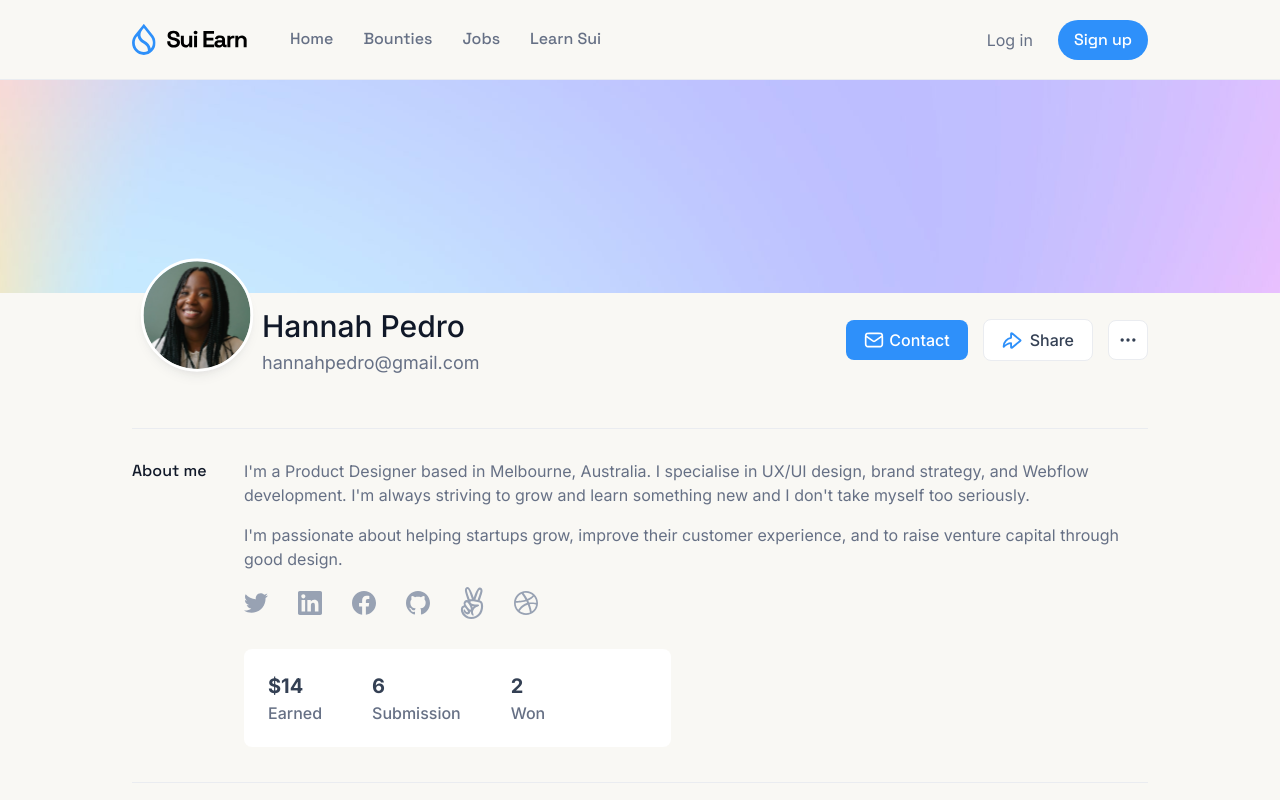
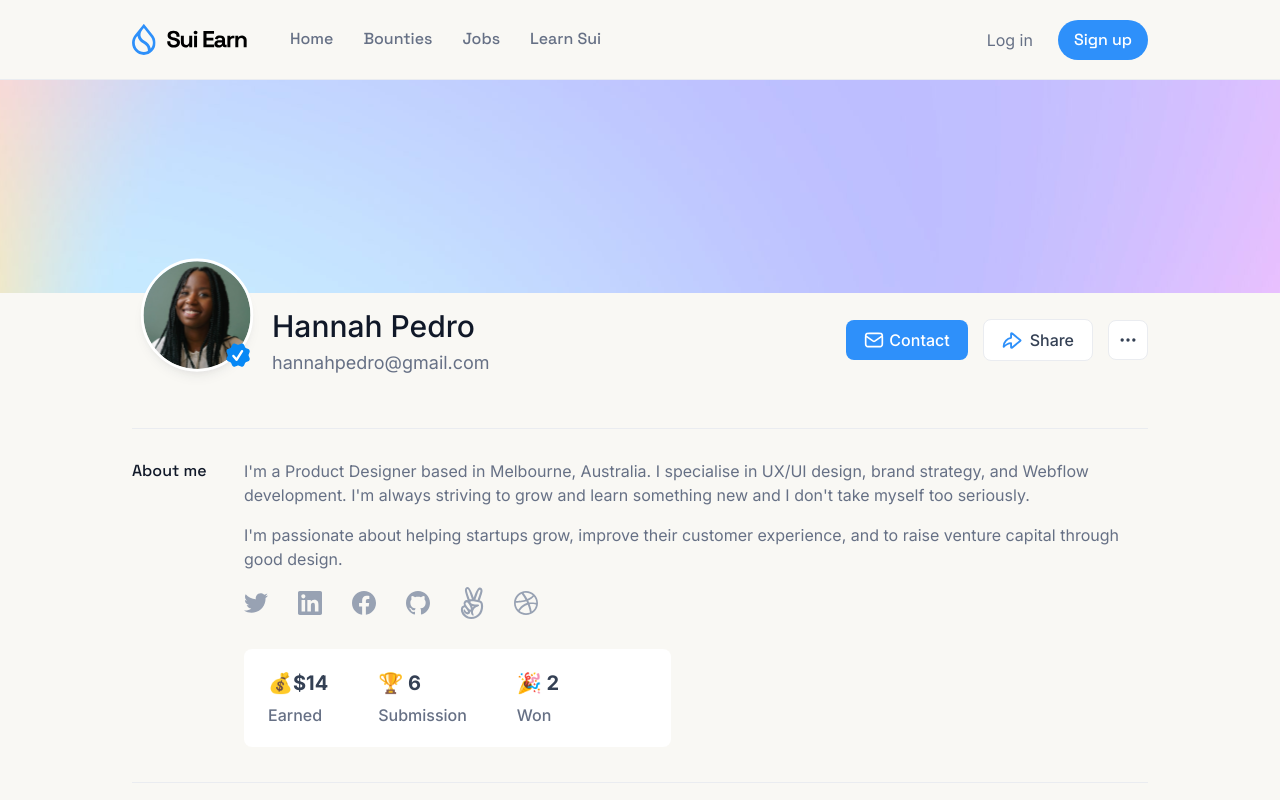
Before and after one commit to suiearn/sui-frontend, a Next.js app: page /profile in a window 1280 px wide. Shown: the top 800 px of the page. Built offline with nearby package versions, Linux system fonts and the light colour scheme.

Commit message:
profile page fixes

```diff
--- a/app/profile/page.module.scss
+++ b/app/profile/page.module.scss
@@ -1,6 +1,13 @@
 $font: "Inter", serif;
 .profile_image {
   margin-top: -35px;
+  position: relative;
+
+  .check{
+    position: absolute;
+    right: 10.89px;
+    bottom: 20px;
+  }
 }
 .profile_info_container {
   //   margin-bottom: 30px;
@@ -12,6 +19,7 @@ $font: "Inter", serif;
   .profile_name {
     display: flex;
     align-items: center;
+    gap: 10px;
 
     .name {
       font-family: "Inter", serif;
@@ -90,6 +98,7 @@ $font: "Inter", serif;
         font-weight: 500;
         font-family: $font;
         color: #667085;
+        margin-top: 5px;
       }
     }
   }
--- a/app/profile/page.tsx
+++ b/app/profile/page.tsx
@@ -27,6 +27,7 @@ const page = () => {
           <div className={styles.profile_name}>
             <div className={styles.profile_image}>
               <Image src={"/profile-image.svg"} alt="profile image" width={130} height={130} />
+              <Image className={styles.check} src="/verified.svg" alt="verified" width={26} height={26}/>
             </div>
             <div className={styles.name}>
               <h3>Hannah Pedro</h3>
@@ -69,15 +70,15 @@ const page = () => {
             </div>
             <div className={styles.awards}>
               <div className={styles.info}>
-                <h4>$14</h4>
+                <h4>💰$14</h4>
                 <h5>Earned</h5>
               </div>
               <div className={styles.info}>
-                <h4>6</h4>
+                <h4>🏆{" "}6</h4>
                 <h5>Submission</h5>
               </div>
               <div className={styles.info}>
-                <h4>2</h4>
+                <h4>🎉{" "}2</h4>
                 <h5>Won</h5>
               </div>
             </div>
```
Also changed, not shown: public/verified.svg (added).
